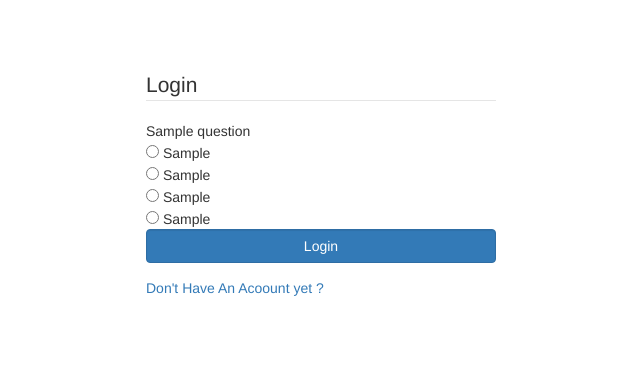
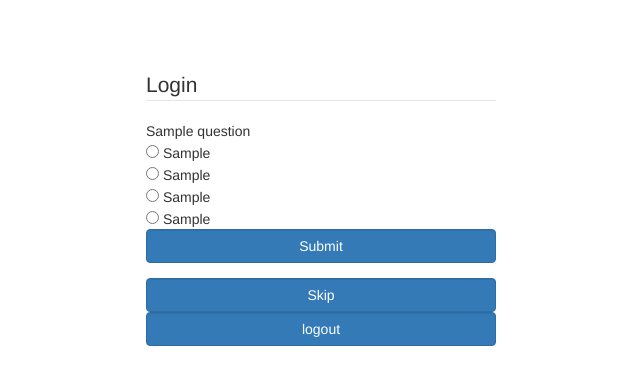
Before and after one commit to Clash17/Clash, a Django app: template Clash/templates/question.html in a window 1280 px wide. Shown: the top 385 px of the page, without its empty margins (319-959 px from the left). Run offline with Django 3.2, Linux system fonts and the light colour scheme; the template is opened without the code that fills it: values that come from a table or form of the project are taken from there, others are empty; tables that the repository leaves empty hold one stand-in row (values such as "Sample post"); some libraries are stand-ins or nearby versions.

Commit message:
Update question.html

```diff
--- a/Clash/templates/question.html
+++ b/Clash/templates/question.html
@@ -21,18 +21,34 @@
                 <fieldset>
 
                     {{ item.question }}<br>
-                  <form action="">
+
+                      <div>
                     <input type="radio" name="rb" value="optiona"> {{ item.optiona }}<br>
                     <input type="radio" name="rb" value="optionb"> {{ item.optionb }}<br>
                     <input type="radio" name="rb" value="ootionc"> {{ item.optionc }}<br>
                     <input type="radio" name="rb" value="optiond"> {{ item.optiond }}<br>
+                      </div>
+                        <div class="form-group">
+                    <button type="submit" class="btn btn-primary form-control" name="submit">Submit</button>
+                         </div>
+                </fieldset>
 
-                        <div class="form-group">
-                    <button type="submit" class="btn btn-primary form-control">Login</button>
-                </div>
-                </fieldset>
             </form>
-                <a href="">Don't Have An Acoount yet ?</a>
+                <form action="/question" method="post">
+                    {% csrf_token %}
+                    <div>
+                <button type="submit" class="btn btn-primary form-control" name="skip" >Skip</button>
+                    </div>
+                </form>
+
+                    <div>
+                <form action="/logout" method="post">
+                    <div>
+                        {% csrf_token %}
+                        <button type="submit" class="btn btn-primary form-control" name="logout" >logout</button>
+                    </div>
+                </form>
+                    </div>
              </div>
                </div>
         <div  class="col-md-4"></div>
```
